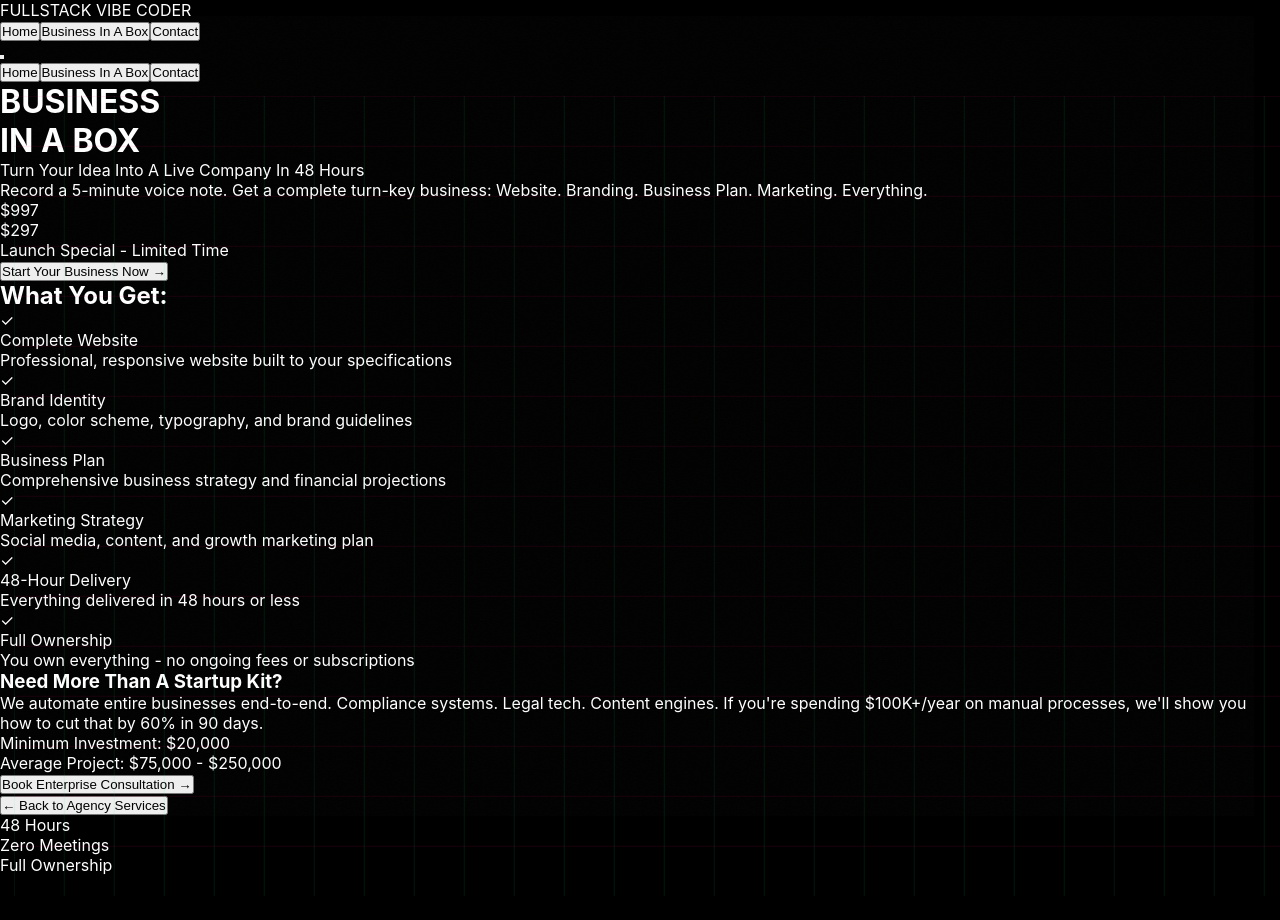
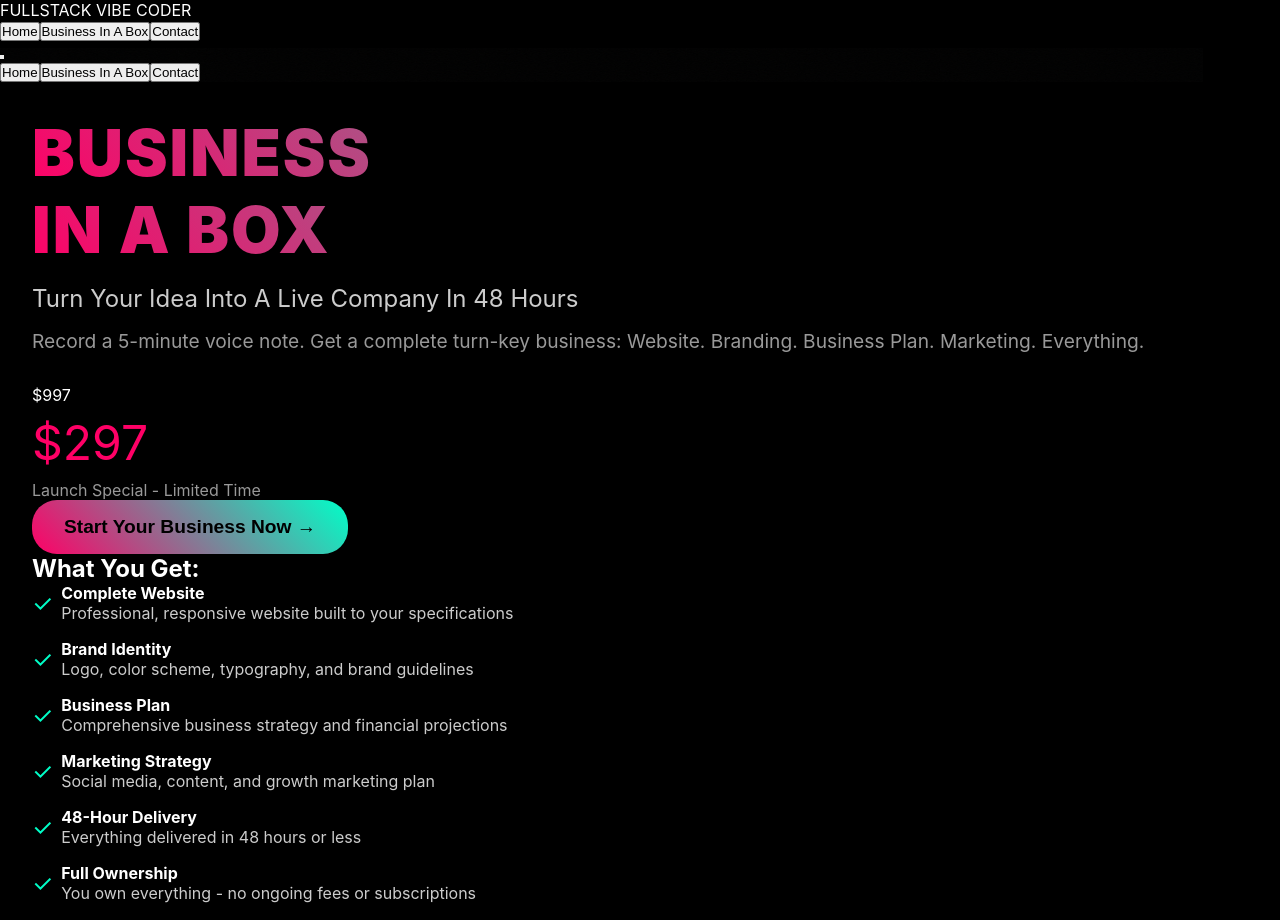
Before and after one commit to AraMammo/full-stack-vibe-coder, a Next.js app: page /pricing in a window 1280 px wide. Shown: the top 920 px of the page. Before the commit the page ends 875 px from the top, so only its background shows below. Built offline with nearby package versions, Linux system fonts and the light colour scheme.

Commit message:
Enhance typography and color scheme for pricing page

```diff
--- a/app/globals.css
+++ b/app/globals.css
@@ -1057,3 +1057,113 @@ body {
   justify-content: center;
   flex-wrap: wrap;
 }
+
+/* ===== PRICING PAGE STYLES ===== */
+.pricing-page {
+  position: relative;
+  z-index: 10;
+  min-height: 100vh;
+  display: flex;
+  align-items: center;
+  justify-content: center;
+  padding: 2rem;
+  background: #000;
+  color: #fff;
+}
+
+.pricing-title {
+  font-size: 4rem;
+  font-weight: 900;
+  background: linear-gradient(45deg, #ff0066, #00ffc8);
+  -webkit-background-clip: text;
+  -webkit-text-fill-color: transparent;
+  background-clip: text;
+  text-transform: uppercase;
+  letter-spacing: 2px;
+  margin: 0;
+}
+
+.pricing-headline {
+  font-size: 1.5rem;
+  margin: 1rem 0;
+  color: #ccc;
+}
+
+.pricing-subtext {
+  font-size: 1.2rem;
+  margin-bottom: 2rem;
+  color: #999;
+}
+
+.pricing-price-main {
+  font-size: 3rem;
+  color: #ff0066;
+  margin: 0.5rem 0;
+}
+
+.pricing-label {
+  font-size: 1rem;
+  color: #999;
+}
+
+.pricing-cta {
+  background: linear-gradient(45deg, #ff0066, #00ffc8);
+  color: #000;
+  padding: 1rem 2rem;
+  border: none;
+  border-radius: 25px;
+  font-size: 1.2rem;
+  font-weight: bold;
+  cursor: pointer;
+  transition: transform 0.3s ease;
+}
+
+.pricing-cta:hover {
+  transform: scale(1.05);
+}
+
+.pricing-check {
+  color: #00ffc8;
+  font-size: 1.5rem;
+  margin-right: 0.5rem;
+}
+
+.pricing-item {
+  display: flex;
+  align-items: center;
+  margin-bottom: 1rem;
+}
+
+.item-title {
+  font-weight: bold;
+  color: #fff;
+}
+
+.item-desc {
+  color: #ccc;
+}
+
+.pricing-back-btn {
+  background: transparent;
+  color: #fff;
+  padding: 0.5rem 1rem;
+  border: 1px solid #fff;
+  border-radius: 10px;
+  cursor: pointer;
+  transition: background 0.3s ease;
+}
+
+.pricing-back-btn:hover {
+  background: rgba(255, 255, 255, 0.1);
+}
+
+.pricing-badge {
+  background: #ff0066;
+  color: #fff;
+  padding: 0.5rem 1rem;
+  border-radius: 20px;
+  margin: 0.5rem;
+  font-size: 0.9rem;
+  font-weight: bold;
+  display: inline-block;
+}
```
